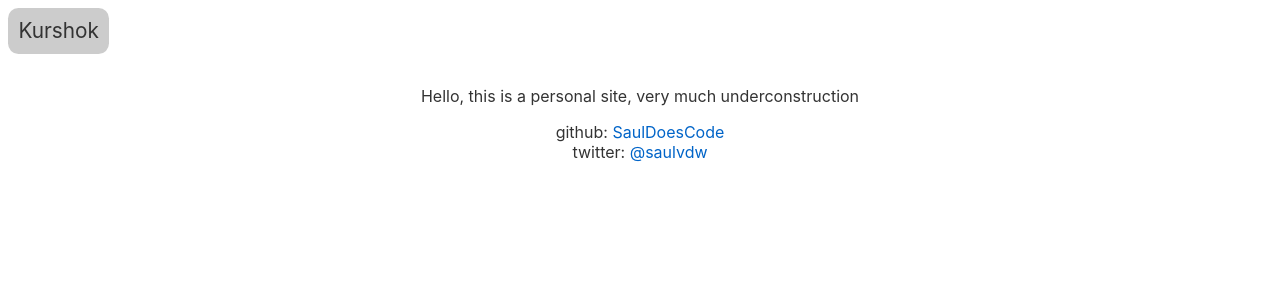
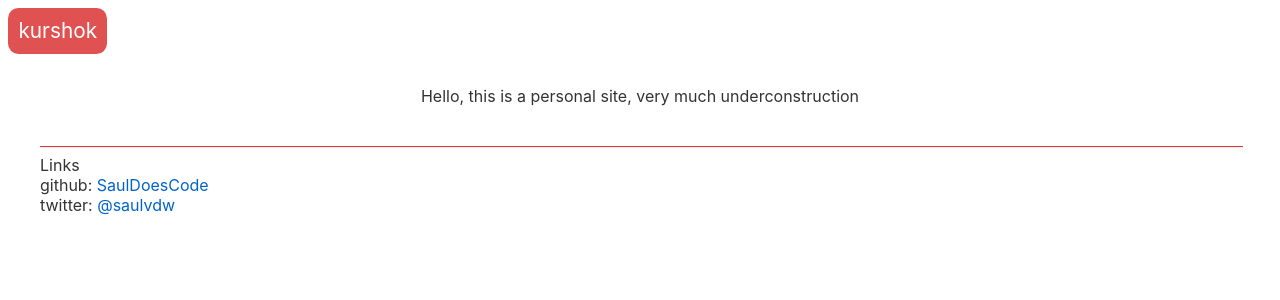
Before and after one commit to SaulDoesCode/kurshok, a Svelte app: page / in a window 1280 px wide. Shown: the top 300 px of the page. Built offline with nearby package versions, Linux system fonts and the light colour scheme.

Commit message:
more style

```diff
--- a/src/App.svelte
+++ b/src/App.svelte
@@ -1,15 +1,15 @@
-<script></script>
-
 <nav>
-	<header class="kurshok"> Kurshok </header>
+	<header class="kurshok"> kurshok </header>
 </nav>
 <main>
 	<p>
 		Hello, this is a personal site, very much underconstruction
 	</p>
+</main>
 
 <footer>
 	<section class="links">
+		<header>Links</header>
 		<div>
 			<span>github: </span>
 			<a href="http://github.com/SaulDoesCode" target="_blank">SaulDoesCode</a>
@@ -20,13 +20,16 @@
 		</div>
 	</section>
 </footer>
-</main>
 
 <style>
+	:root {
+		--highlight-color: hsl(0, 70%, 60%);
+	}
 	.kurshok {
 		display: inline-block;
 		font-size: 1.3em;
-		background: #ccc;
+		background: var(--highlight-color);
+		color: #fff;
 		padding: .5em .5em;
 		border-radius: .5em;
 	}
@@ -38,15 +41,13 @@
 		margin: 0 auto;
 	}
 
-	h1 {
-		color: #ff3e00;
-		text-transform: uppercase;
-		font-size: 4em;
-		font-weight: 100;
-	}
-
-	.large {
-		font-size: 3em;
+	footer {
+		display: inline-block;
+		width: 94vw;
+		margin: .5em 2.5vw .5em 2.5vw;
+		padding-top: .5em;
+		border-top: 1px solid rgb(207, 59, 59);
+		box-shadow: inset 0 4px 3px -4px rgb(207, 59, 59, .3);
 	}
 
 	@media (min-width: 640px) {
@@ -55,3 +56,7 @@
 		}
 	}
 </style>
+
+<script>
+
+</script>
```
Lines whose indentation alone changed are shown as unchanged.
